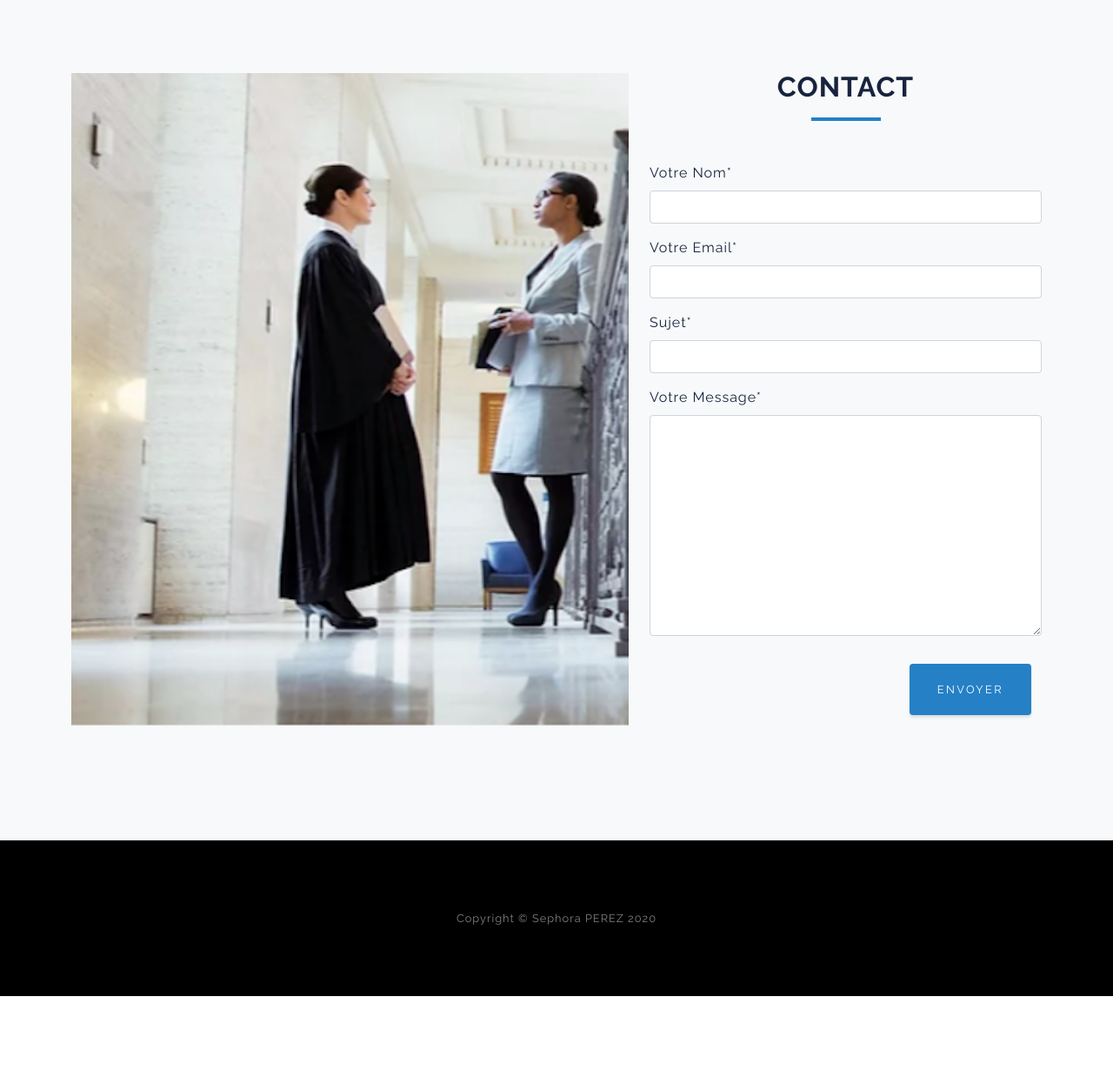
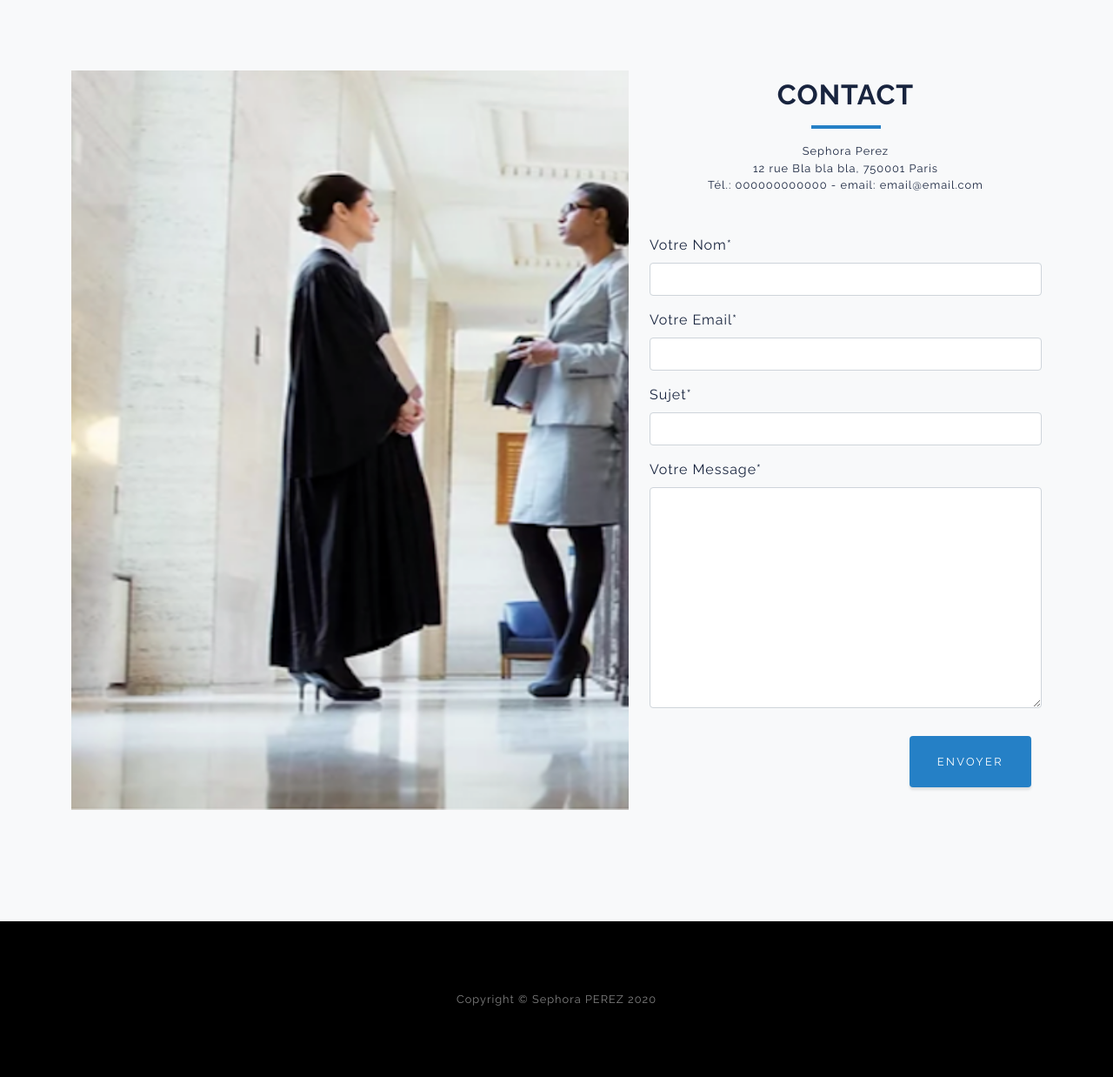
Before and after one commit to AlexiaDelorme/site-sephora, a Django app: page / in a window 1280 px wide. Shown: the part 3398-4636 px from the top of the page at 87% size. Before the commit the page ends 4543 px from the top, so only its background shows below. Run offline with Django 3.2, Linux system fonts and the light colour scheme; data that the repository does not hold is empty; some libraries are stand-ins or nearby versions.

Commit message:
Added contact details to contact-form and adjusted contact img height

```diff
--- a/home/templates/home.html
+++ b/home/templates/home.html
@@ -172,7 +172,14 @@
                 <div class="col-xl-5 col-md-6 mx-auto">
                     <div class="col-12 text-center">
                         <h2 class="text-uppercase font-weight-bold mb-3">Contact</h2>
-                        <hr class="hr-blue mb-5">
+                        <hr class="hr-blue m3-5">
+                    </div>
+                    <div class="col-12 text-center small mb-5">
+                        <p>
+                            Sephora Perez<br>
+                            12 rue Bla bla bla, 750001 Paris <br>
+                            Tél.: 000000000000 - email: email@email.com
+                        </p>
                     </div>
                     <!-- Contact Form -->
                     <form id="contact-form" method="POST">
--- a/static/css/custom.css
+++ b/static/css/custom.css
@@ -101,5 +101,5 @@ span.avocat-span {
 
 .contact-picture {
   object-fit: cover;
-  height: 750px;
+  height: 850px;
 }
```
